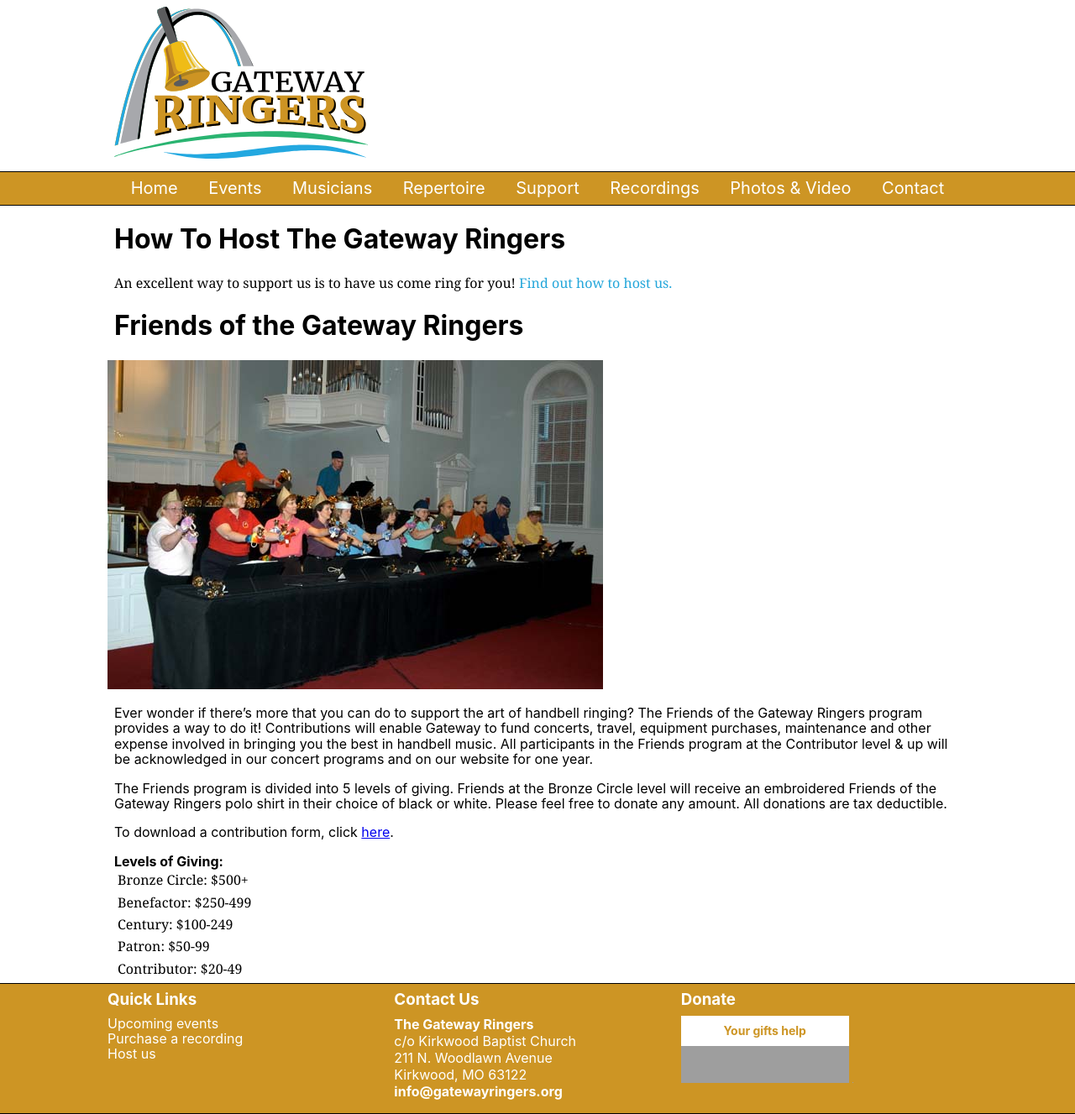
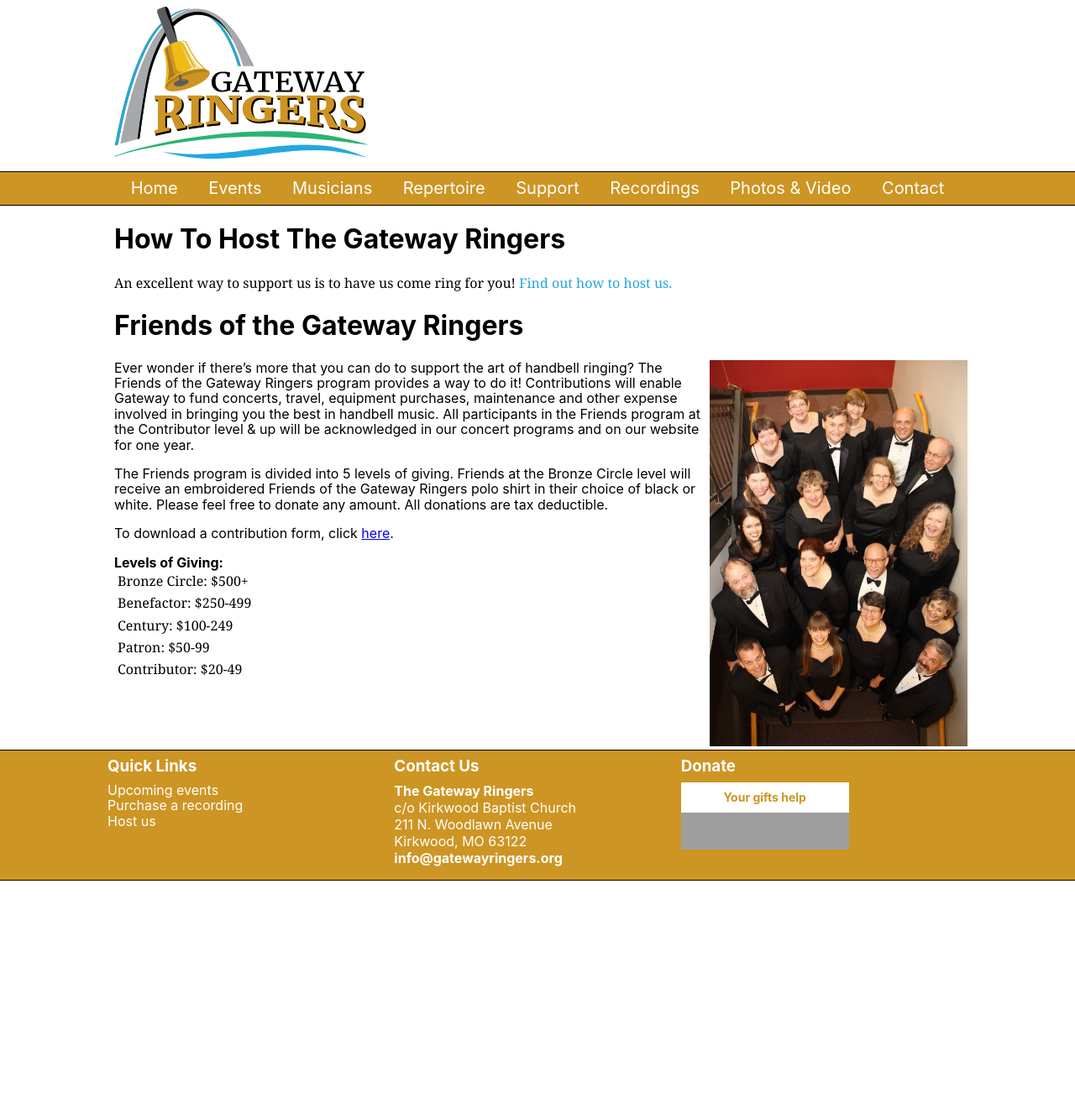
Before and after one commit to GatewayRingers/GatewayRingers.github.io, a Jekyll site: the page built from support.html, in a window 1280 px wide. Shown: the whole page at 84% size. Built offline with Jekyll 4.4.1, drawn with Linux system fonts in a browser that asks for light colours; after the commit the page ends 1049 px from its top, so only the background shows below that; grey boxes are pictures that could not be loaded.

Commit message:
Update support.html

```diff
--- a/support.html
+++ b/support.html
@@ -6,7 +6,7 @@
 
 <h1 class="ph2">Friends of the Gateway Ringers</h1>
 
-<img class="mw-100" src="/images/Nov_2005_Boogie_Woogie.jpg">
+<img class="w-50 w-40-m w-30-l fr pl2" src="/images/2018_from_above_s.jpg">
 
 <div class="ph2">
 <p>Ever wonder if there’s more that you can do to support the art of handbell ringing? The Friends of the Gateway Ringers program provides a way to do it! Contributions will enable Gateway to fund concerts, travel, equipment purchases, maintenance and other expense involved in bringing you the best in handbell music. All participants in the Friends program at the Contributor level &amp; up will be acknowledged in our concert programs and on our website for one year.</p>
```
